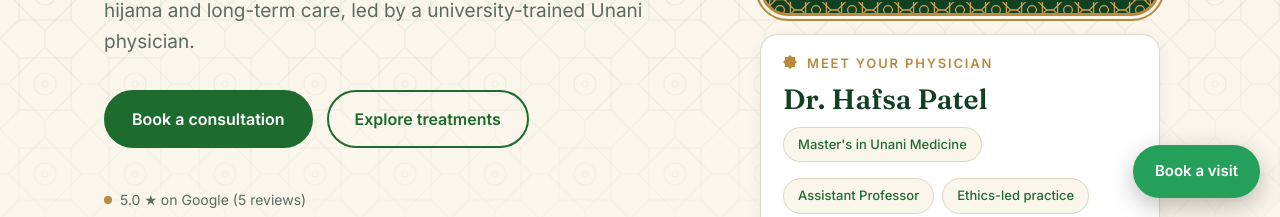
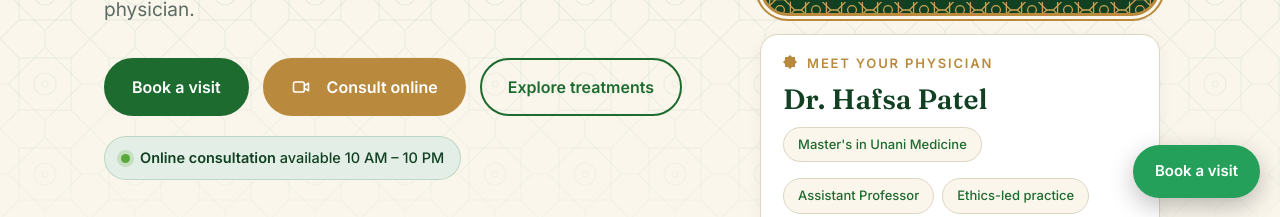
Before and after one commit to fahadisoftenwrong/a-and-z, a plain HTML site: page index.html in a window 1280 px wide. Shown: the part 582-799 px from the top of the page. Drawn offline with Linux system fonts and the light colour scheme.

Commit message:
Add files via upload

```diff
--- a/index.html
+++ b/index.html
@@ -140,6 +140,12 @@ section,.hero{position:relative}
 .online p{margin:0;color:rgba(255,255,255,.82);font-size:15.5px;line-height:1.55}
 .online .oh{display:inline-block;margin-top:10px;font-weight:600;color:#f3e3b5;font-size:15px}
 .online .btn{background:var(--gold);border-color:var(--gold);color:#fff;flex:none}
+
+.btn-online{background:var(--gold);border-color:var(--gold);color:#fff}
+.btn-online svg{width:20px;height:20px;stroke:#fff;fill:none;stroke-width:1.8;stroke-linecap:round;stroke-linejoin:round;margin-right:8px}
+.online-chip{display:inline-flex;align-items:center;gap:10px;margin-top:20px;padding:9px 16px;border-radius:999px;background:var(--green-100);color:var(--green-900);font-size:14.5px;font-weight:500;border:1px solid rgba(30,107,47,.18)}
+.online-chip b{font-weight:700}
+.online-chip i{width:9px;height:9px;border-radius:50%;background:var(--green-500);box-shadow:0 0 0 4px rgba(90,168,58,.22)}
 /* nav */
 header{position:sticky;top:0;z-index:20;background:rgba(250,246,236,.92);backdrop-filter:blur(10px);border-bottom:1px solid var(--line)}
 .nav{display:flex;align-items:center;justify-content:space-between;height:80px}
@@ -322,9 +328,11 @@ footer a:hover{color:#fff}
       <h1>Natural healing, guided by <em>classical Unani</em> medicine.</h1>
       <p>A and Z Healthcare treats the whole person, not just the symptom. Personal consultations, herbal Unani medicines, hijama and long-term care, led by a university-trained Unani physician.</p>
       <div class="hero-cta">
-        <a class="btn btn-primary" href="#book">Book a consultation</a>
+        <a class="btn btn-primary" href="#book">Book a visit</a>
+        <a class="btn btn-online heroOnline" href="#book"><svg viewBox="0 0 24 24"><rect x="3" y="6" width="13" height="12" rx="2.5"/><path d="M16 10.5l5-3v9l-5-3"/></svg>Consult online</a>
         <a class="btn btn-ghost" href="#services">Explore treatments</a>
       </div>
+      <div class="online-chip"><i></i><span><b>Online consultation</b> available 10 AM – 10 PM</span></div>
       <div class="trust">
         <span><i></i>5.0 ★ on Google (5 reviews)</span>
       </div>
@@ -534,7 +542,7 @@ footer a:hover{color:#fff}
 /* Clinic WhatsApp number, international format, digits only */
 var WHATSAPP_NUMBER = "917208433163";
 
-document.getElementById('onlineBtn').addEventListener('click',function(){document.getElementById('svc').value='Online consultation'});
+document.querySelectorAll('#onlineBtn,.heroOnline').forEach(function(b){b.addEventListener('click',function(){document.getElementById('svc').value='Online consultation'})});
 document.getElementById('yr').textContent = new Date().getFullYear();
 document.querySelectorAll('#menu a').forEach(function(a){a.addEventListener('click',function(){document.getElementById('menu').classList.remove('open')})});
 
```
